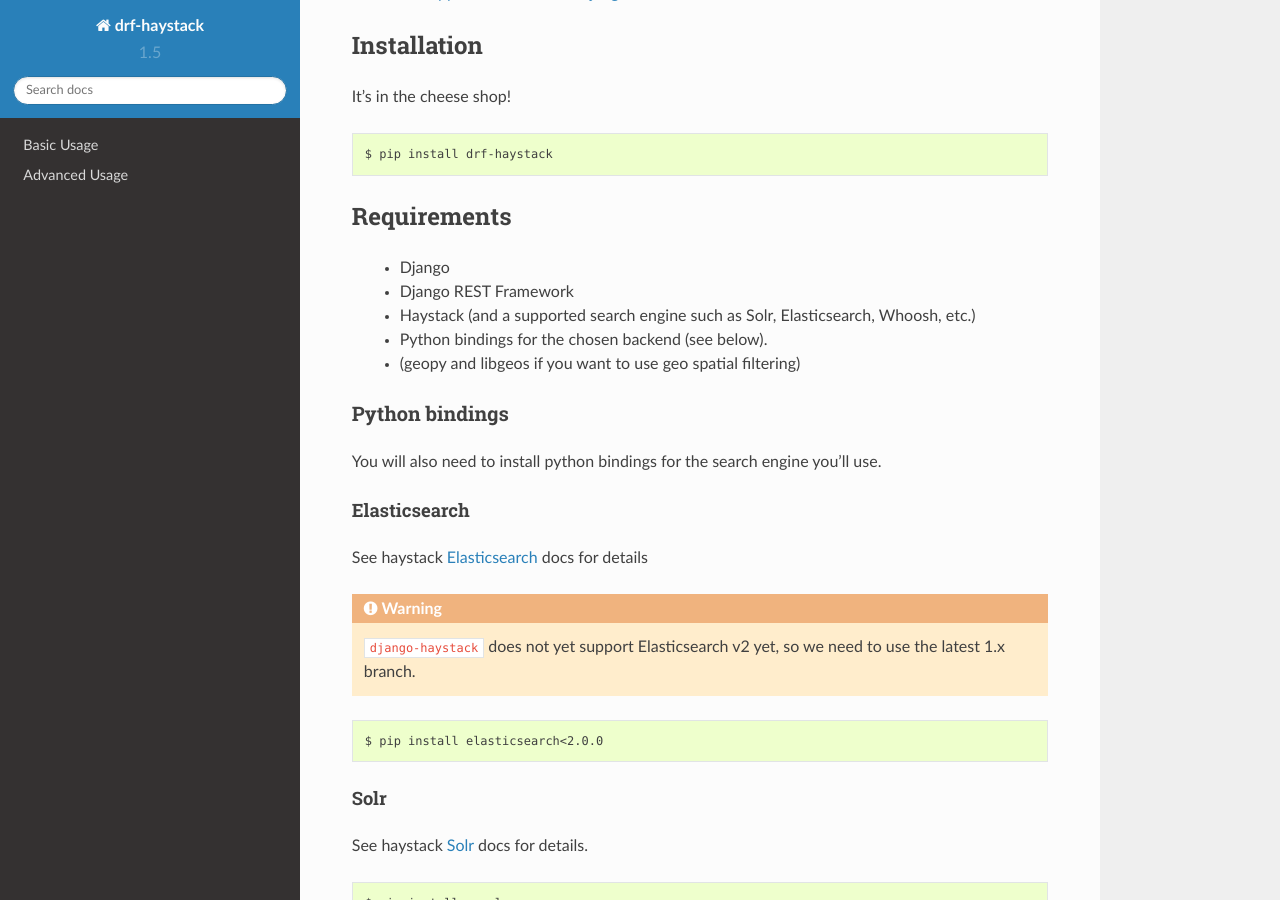
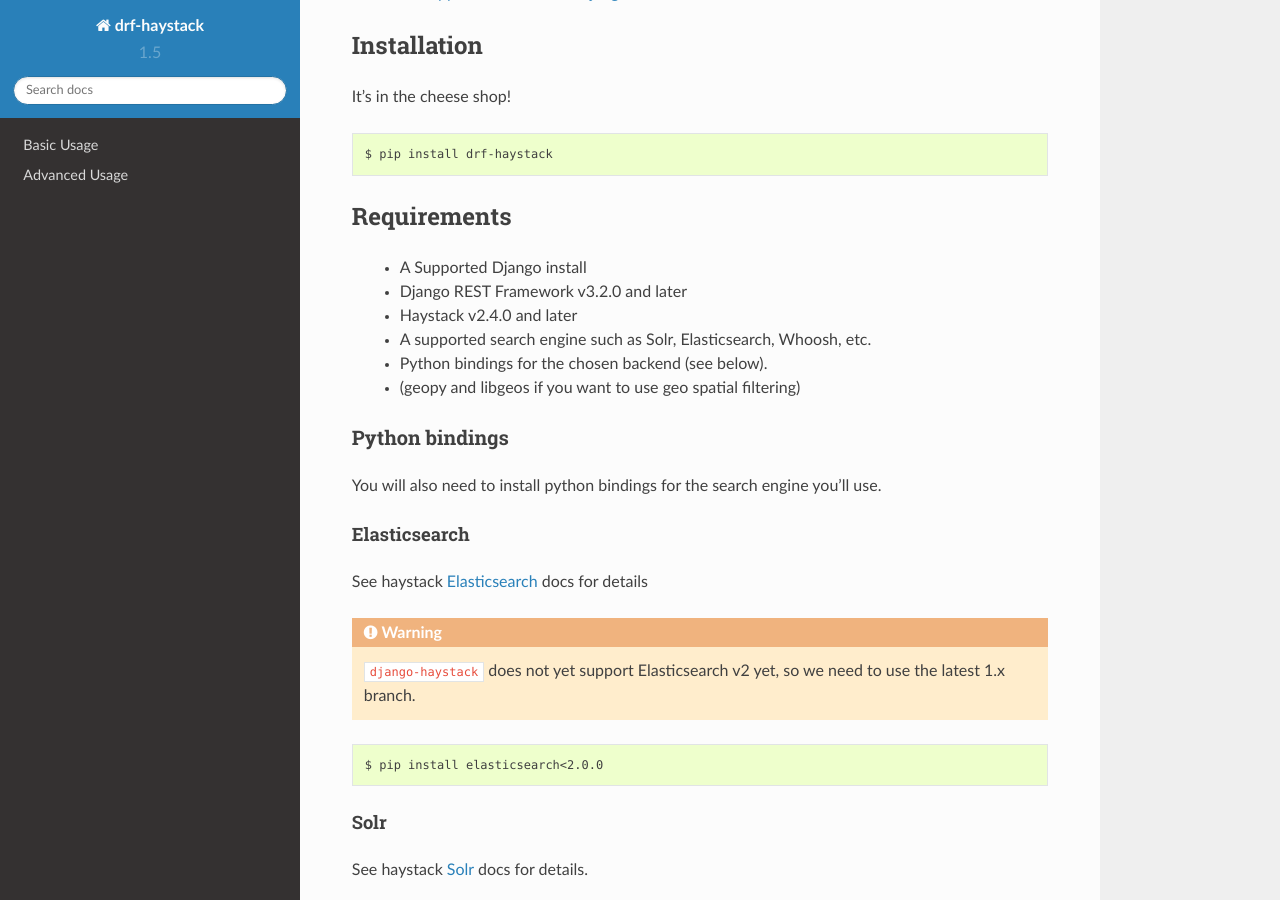
Before and after one commit to rhblind/drf-haystack, a Sphinx documentation site: the page built from docs/index.rst, in a window 1280 px wide and 900 px high, scrolled down 860 px. Built offline with Sphinx 7.4.7 and the Read the Docs theme 2.0.0, drawn with Linux system fonts in a browser that asks for light colours.

Commit message:
Drop support for unsupported Django versions

```diff
--- a/docs/index.rst
+++ b/docs/index.rst
@@ -35,9 +35,10 @@
 
 Requirements
 ============
-    - Django
-    - Django REST Framework
-    - Haystack (and a supported search engine such as Solr, Elasticsearch, Whoosh, etc.)
+    - A Supported Django install
+    - Django REST Framework v3.2.0 and later
+    - Haystack v2.4.0 and later
+    - A supported search engine such as Solr, Elasticsearch, Whoosh, etc.
     - Python bindings for the chosen backend (see below).
     - (geopy and libgeos if you want to use geo spatial filtering)
 
--- a/drf_haystack/__init__.py
+++ b/drf_haystack/__init__.py
@@ -3,7 +3,7 @@
 from __future__ import unicode_literals
 
 __title__ = "drf-haystack"
-__version__ = "1.5.6"
+__version__ = "1.6.0"
 __author__ = "Rolf Haavard Blindheim"
 __license__ = "MIT License"
 
--- a/requirements.txt
+++ b/requirements.txt
@@ -1,8 +1,8 @@
 Django
 Sphinx
 coverage
-django-haystack
-djangorestframework
+django-haystack>=2.4.0
+djangorestframework>=3.2.0
 elasticsearch<2.0.0
 nose
 sphinx-rtd-theme
--- a/setup.py
+++ b/setup.py
@@ -33,9 +33,9 @@
     ],
     include_package_data=True,
     install_requires=[
-        "Django>=1.5.0",
-        "djangorestframework>=2.4.4",
-        "django-haystack>=2.3.1",
+        "Django>=1.8.0",
+        "djangorestframework>=3.2.0",
+        "django-haystack>=2.4.0",
         "python-dateutil"
     ],
     tests_require=[
```
